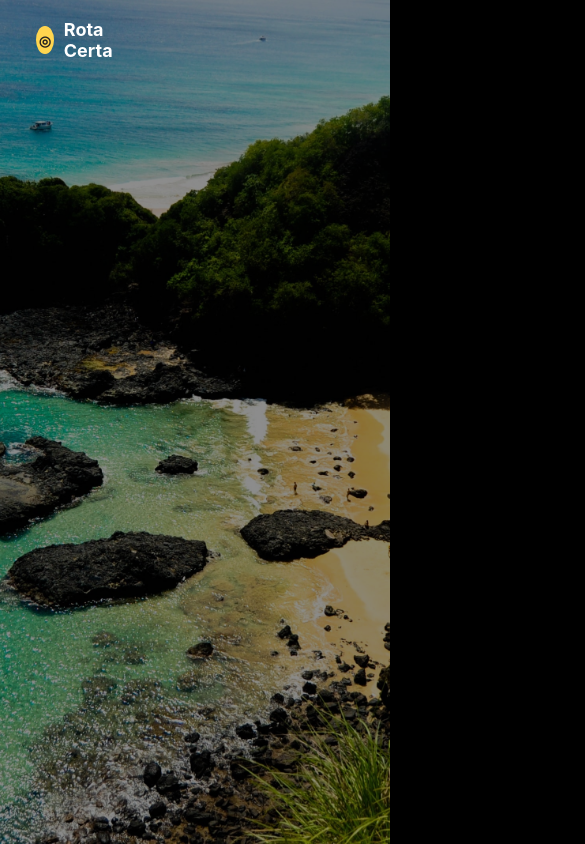
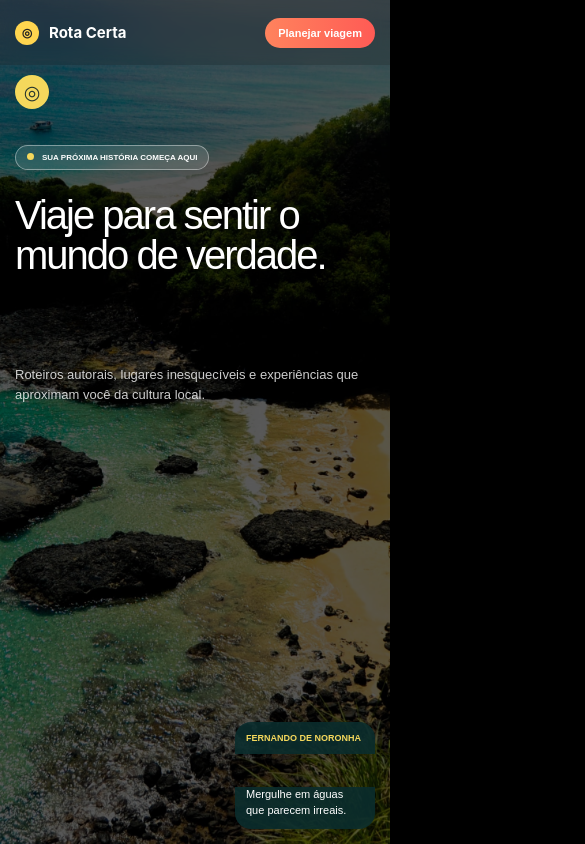
Before and after one commit to Brenosilvxz/site-de-viagens, a React (Vite) app in the folder rota-certa/: page / in a window 390 px wide. Shown: the top 844 px of the page, 585 px wide, since content can reach past the window. Built offline with nearby package versions, Linux system fonts and the light colour scheme.

Commit message:
feat: adionando header e suas informações.

```diff
--- a/rota-certa/src/Components/Header/Header.css
+++ b/rota-certa/src/Components/Header/Header.css
@@ -1,26 +1,500 @@
 .Back {
+  position: relative;
   width: 100%;
   height: 100vh;
+  min-height: 600px;
+  overflow: hidden;
 
-  position: relative;
-  overflow: hidden;
+  color: white;
+  font-family: Arial, Helvetica, sans-serif;
 }
 
+
+/* =========================
+   IMAGEM
+   ========================= */
+
 .img {
+  position: absolute;
+
+  top: 0;
+  left: 0;
+
   width: 100%;
   height: 100%;
 
   object-fit: cover;
+  object-position: center;
+
+  z-index: 0;
 }
 
-/* camada escura */
-.Back::after {
-  content: "";
+
+/* =========================
+   ESCURECER IMAGEM
+   ========================= */
+
+.overlay {
   position: absolute;
 
-  inset: 0;
+  top: 0;
+  left: 0;
 
-  background: rgba(0, 0, 0, 0.45); /* ajuste a intensidade */
+  width: 100%;
+  height: 100%;
+
+  background: rgba(0, 0, 0, 0.65);
 
   z-index: 1;
 }
+
+
+/* =========================
+   ELEMENTOS
+   ========================= */
+
+.info-icon,
+.Back > span,
+.Back > h1,
+.Back > p,
+.Back > h2 {
+  position: absolute;
+  z-index: 2;
+}
+
+
+/* =========================
+   ÍCONE
+   ========================= */
+
+.info-icon {
+  top: 30px;
+  left: 30px;
+
+  width: 40px;
+  height: 40px;
+
+  display: flex;
+  align-items: center;
+  justify-content: center;
+
+  background: #f5d85c;
+  color: #26352e;
+
+  border-radius: 50%;
+
+  font-size: 22px;
+}
+
+
+/* =========================
+   TEXTO PEQUENO
+   ========================= */
+
+.Back > span:first-of-type {
+  top: 205px;
+  left: 7%;
+
+  padding: 8px 14px;
+
+  border: 1px solid rgba(255, 255, 255, 0.4);
+  border-radius: 30px;
+
+  background: rgba(255, 255, 255, 0.12);
+
+  backdrop-filter: blur(8px);
+
+  font-size: 11px;
+  font-weight: bold;
+
+  text-transform: uppercase;
+
+  white-space: nowrap;
+}
+
+
+/* bolinha amarela */
+
+.Back > span:first-of-type::before {
+  content: "";
+
+  display: inline-block;
+
+  width: 7px;
+  height: 7px;
+
+  margin-right: 8px;
+
+  border-radius: 50%;
+
+  background: #f5d85c;
+}
+
+
+/* =========================
+   TÍTULO
+   ========================= */
+
+.Back h1 {
+  top: 250px;
+  left: 7%;
+
+  width: min(650px, 55%);
+
+  margin: 0;
+
+  font-size: clamp(48px, 6vw, 76px);
+
+  font-weight: 400;
+
+  line-height: 0.98;
+
+  letter-spacing: -3px;
+}
+
+
+/* =========================
+   DESCRIÇÃO
+   ========================= */
+
+.Back p {
+  top: 370px;
+  left: 7%;
+
+  width: min(500px, 45%);
+
+  margin: 25px 0 0;
+
+  color: rgba(255, 255, 255, 0.8);
+
+  font-size: 16px;
+
+  line-height: 1.6;
+
+  margin-top: 50px;
+}
+
+
+/* =========================
+   FERNANDO DE NORONHA
+   ========================= */
+
+.Back > span:last-of-type {
+  right: 30px;
+  bottom: 100px;
+
+  width: 175px;
+
+  padding: 14px;
+
+  border-radius: 16px 16px 0 0;
+
+  background: rgba(10, 45, 45, 0.9);
+
+  color: #f5d85c;
+
+  font-size: 11px;
+
+  font-weight: bold;
+
+  text-transform: uppercase;
+
+  box-sizing: border-box;
+
+}
+
+
+/* =========================
+   CARD
+   ========================= */
+
+.Back h2 {
+  right: 30px;
+  bottom: 35px;
+
+  width: 175px;
+
+  margin: 0;
+
+  padding: 0 14px 14px;
+
+  border-radius: 0 0 16px 16px;
+
+  background: rgba(10, 45, 45, 0.9);
+
+  color: white;
+
+  font-size: 14px;
+
+  font-weight: 400;
+
+  line-height: 1.4;
+
+  box-sizing: border-box;
+}
+
+
+/* =========================================================
+   TABLET
+   ========================================================= */
+
+@media (max-width: 1000px) {
+
+  .Back {
+    min-height: 600px;
+  }
+
+  .Back > span:first-of-type {
+    top: 190px;
+    left: 6%;
+  }
+
+  .Back h1 {
+    top: 235px;
+    left: 6%;
+
+    width: 55%;
+
+    font-size: clamp(45px, 7vw, 65px);
+  }
+
+  .Back p {
+    top: 365px;
+    left: 6%;
+
+    width: 45%;
+
+    font-size: 15px;
+  }
+
+  .Back > span:last-of-type {
+    right: 25px;
+    bottom: 95px;
+  }
+
+  .Back h2 {
+    right: 25px;
+    bottom: 30px;
+  }
+}
+
+
+/* =========================================================
+   TABLET PEQUENO
+   ========================================================= */
+
+@media (max-width: 800px) {
+
+  .Back h1 {
+    width: 60%;
+
+    font-size: 55px;
+  }
+
+  .Back p {
+    width: 48%;
+  }
+
+  .Back > span:last-of-type,
+  .Back h2 {
+    right: 20px;
+  }
+}
+
+
+/* =========================================================
+   CELULAR
+   ========================================================= */
+
+@media (max-width: 700px) {
+
+  .Back {
+    height: 100svh;
+    min-height: 650px;
+  }
+
+  /* Imagem */
+
+  .img {
+    object-position: center;
+  }
+
+
+  /* Ícone */
+
+  .info-icon {
+    top: 85px;
+    left: 20px;
+
+    width: 36px;
+    height: 36px;
+
+    font-size: 19px;
+  }
+
+
+  /* Selo */
+
+  .Back > span:first-of-type {
+    top: 170px;
+    left: 20px;
+
+    max-width: calc(100% - 40px);
+
+    padding: 7px 11px;
+
+    font-size: 9px;
+
+    white-space: normal;
+  }
+
+
+  /* Título */
+
+  .Back h1 {
+    top: 220px;
+    left: 20px;
+
+    width: calc(100% - 40px);
+
+    font-size: clamp(40px, 12vw, 54px);
+
+    line-height: 1;
+
+    letter-spacing: -2px;
+  }
+
+
+  /* Descrição */
+
+  .Back p {
+    top: 390px;
+    left: 20px;
+
+    width: calc(100% - 40px);
+
+    margin: 15px 0 0;
+
+    font-size: 14px;
+
+    line-height: 1.5;
+  }
+
+
+  /* Card */
+
+  .Back > span:last-of-type {
+    right: 20px;
+    bottom: 105px;
+
+    width: 155px;
+
+    padding: 11px;
+
+    font-size: 9px;
+  }
+
+  .Back h2 {
+    right: 20px;
+    bottom: 25px;
+
+    width: 155px;
+
+    padding: 0 11px 11px;
+
+    font-size: 12px;
+  }
+}
+
+
+/* =========================================================
+   CELULAR PEQUENO
+   ========================================================= */
+
+@media (max-width: 480px) {
+
+  .Back {
+    min-height: 600px;
+  }
+
+  .info-icon {
+    top: 75px;
+    left: 15px;
+
+    width: 34px;
+    height: 34px;
+  }
+
+
+  .Back > span:first-of-type {
+    top: 145px;
+    left: 15px;
+
+    font-size: 8px;
+  }
+
+
+  .Back h1 {
+    top: 195px;
+    left: 15px;
+
+    width: calc(100% - 30px);
+
+    font-size: 40px;
+  }
+
+
+  .Back p {
+    top: 350px;
+    left: 15px;
+
+    width: calc(100% - 30px);
+
+    font-size: 13px;
+  }
+
+
+  .Back > span:last-of-type {
+    right: 15px;
+    bottom: 90px;
+
+    width: 140px;
+  }
+
+  .Back h2 {
+    right: 15px;
+    bottom: 15px;
+
+    width: 140px;
+
+    font-size: 11px;
+  }
+}
+
+
+/* =========================================================
+   CELULAR MUITO PEQUENO
+   ========================================================= */
+
+@media (max-width: 360px) {
+
+  .Back h1 {
+    top: 190px;
+
+    font-size: 35px;
+  }
+
+  .Back p {
+    top: 330px;
+
+    font-size: 12px;
+  }
+
+  .Back > span:last-of-type {
+    bottom: 80px;
+  }
+
+  .Back h2 {
+    bottom: 10px;
+  }
+}
--- a/rota-certa/src/Components/Header/index.jsx
+++ b/rota-certa/src/Components/Header/index.jsx
@@ -1,10 +1,40 @@
-import Noronha from "../../assets/fernando-de-noronha.jpg"
-import "./Header.css"
+import Noronha from "../../assets/fernando-de-noronha.jpg";
+import "./Header.css";
 
 export default function Header() {
   return (
     <div className="Back">
-        <img src={Noronha} className="img" alt="" />
+
+      {/* IMAGEM */}
+      <img
+        src={Noronha}
+        className="img"
+        alt="Fernando de Noronha"
+      />
+
+      {/* CAMADA ESCURA */}
+      <div className="overlay"></div>
+
+      {/* CONTEÚDO */}
+      <div className="info-icon">◎</div>
+
+      <span>Sua próxima história começa aqui</span>
+
+      <h1>
+        Viaje para sentir o mundo de verdade.
+      </h1>
+
+      <p>
+        Roteiros autorais, lugares inesquecíveis e experiências
+        que aproximam você da cultura local.
+      </p>
+
+      <span>Fernando de Noronha</span>
+
+      <h2>
+        Mergulhe em águas que parecem irreais.
+      </h2>
+
     </div>
-  )
+  );
 }
--- a/rota-certa/src/Components/Navbar/Navbar.css
+++ b/rota-certa/src/Components/Navbar/Navbar.css
@@ -12,11 +12,15 @@
   top: 0;
   left: 0;
   z-index: 100;
+
   background: transparent;
 
+  box-sizing: border-box;
 }
 
-/* Logo */
+/* =========================
+   LOGO
+   ========================= */
 
 .logo {
   display: flex;
@@ -27,15 +31,19 @@
   font-size: 18px;
   font-weight: 700;
   font-family: "Inter", sans-serif;
+
+  white-space: nowrap;
 }
 
 .logo-icon {
   width: 28px;
   height: 28px;
 
+  flex-shrink: 0;
+
   border-radius: 50%;
 
-  background: #FFD54F;
+  background: #ffd54f;
 
   display: flex;
   align-items: center;
@@ -45,13 +53,17 @@
   font-size: 14px;
 }
 
-/* Links */
+/* =========================
+   LINKS
+   ========================= */
 
 .nav-links {
   display: flex;
-  margin-left: 700px;
+  align-items: center;
+
   gap: 38px;
 
+  /* Removido o margin-left: 700px */
 }
 
 .nav-links a {
@@ -61,14 +73,16 @@
   font-size: 15px;
   font-weight: 500;
 
-  transition: .3s;
+  transition: 0.3s;
 }
 
 .nav-links a:hover {
   color: #ff7854;
 }
 
-/* Botão */
+/* =========================
+   BOTÃO
+   ========================= */
 
 .btn-trip {
   border: none;
@@ -88,12 +102,131 @@
     #ff5b55
   );
 
-  transition: .3s;
+  transition: 0.3s;
 
-  margin-right: 200px;
+  /* Removido o margin-right: 200px */
 }
 
 .btn-trip:hover {
   transform: translateY(-2px);
-  box-shadow: 0 8px 25px rgba(255, 92, 92, .35);
+
+  box-shadow:
+    0 8px 25px rgba(255, 92, 92, 0.35);
 }
+
+
+/* ==================================================
+   TABLET
+   ================================================== */
+
+@media (max-width: 1000px) {
+
+  .navbar {
+    padding: 0 25px;
+  }
+
+  .nav-links {
+    gap: 20px;
+  }
+
+  .nav-links a {
+    font-size: 14px;
+  }
+
+  .btn-trip {
+    padding: 12px 18px;
+    font-size: 13px;
+  }
+}
+
+
+/* ==================================================
+   CELULAR
+   ================================================== */
+
+@media (max-width: 768px) {
+
+  .navbar {
+    height: 70px;
+
+    padding: 0 20px;
+
+    background: rgba(20, 35, 32, 0.25);
+
+    backdrop-filter: blur(8px);
+  }
+
+  /* Esconde os links */
+
+  .nav-links {
+    display: none;
+  }
+
+  /* Diminui o botão */
+
+  .btn-trip {
+    padding: 10px 16px;
+
+    font-size: 12px;
+
+    margin: 0;
+  }
+
+  .logo {
+    font-size: 16px;
+  }
+
+  .logo-icon {
+    width: 26px;
+    height: 26px;
+  }
+}
+
+
+/* ==================================================
+   CELULARES PEQUENOS
+   ================================================== */
+
+@media (max-width: 480px) {
+
+  .navbar {
+    height: 65px;
+
+    padding: 0 15px;
+  }
+
+  .logo {
+    font-size: 15px;
+  }
+
+  .logo-icon {
+    width: 24px;
+    height: 24px;
+
+    font-size: 12px;
+  }
+
+  .btn-trip {
+    padding: 9px 13px;
+
+    font-size: 11px;
+  }
+}
+
+
+/* ==================================================
+   TELAS MUITO PEQUENAS
+   ================================================== */
+
+@media (max-width: 360px) {
+
+  .logo {
+    font-size: 14px;
+  }
+
+  .btn-trip {
+    padding: 8px 11px;
+
+    font-size: 10px;
+  }
+}
```
